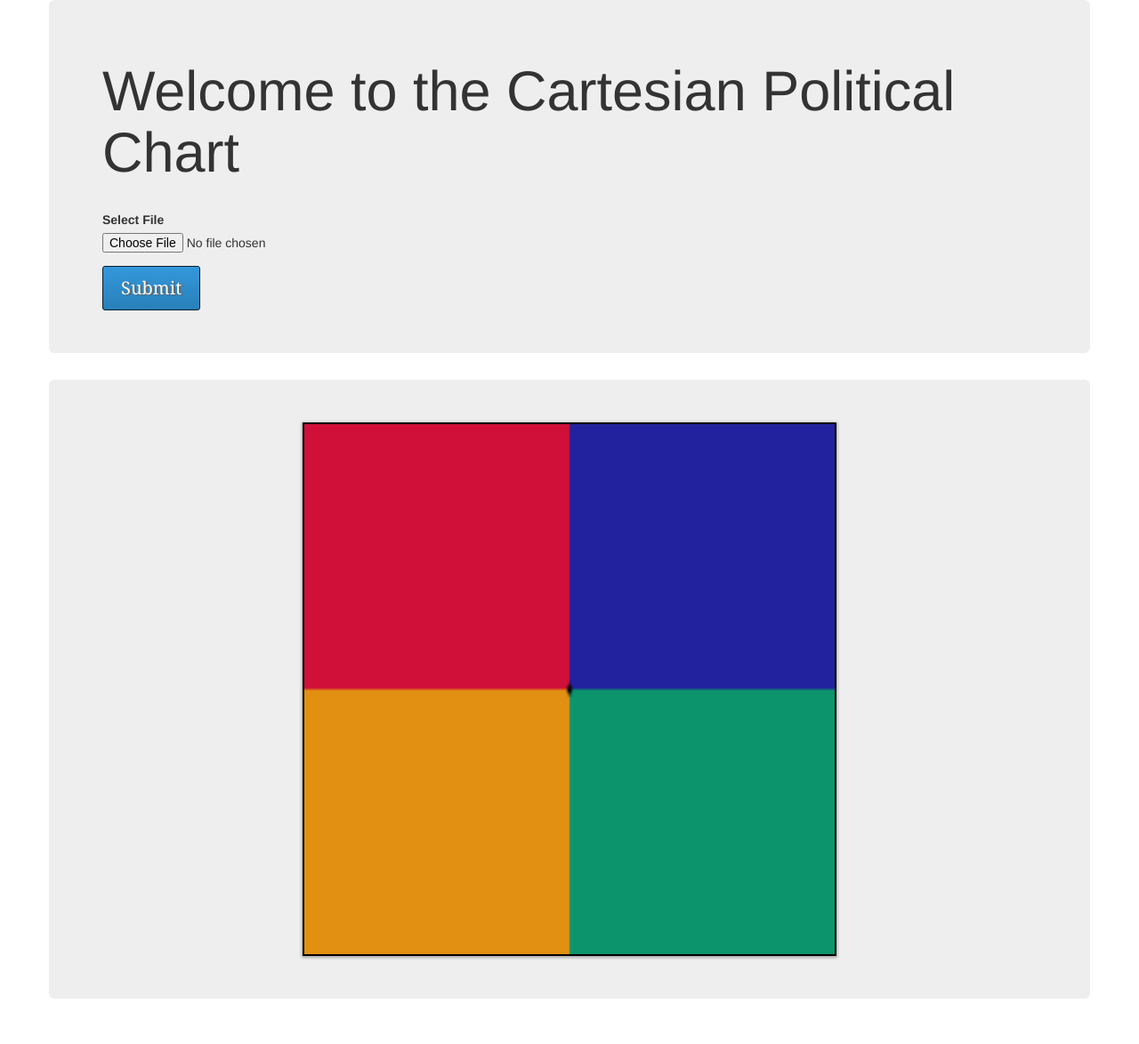
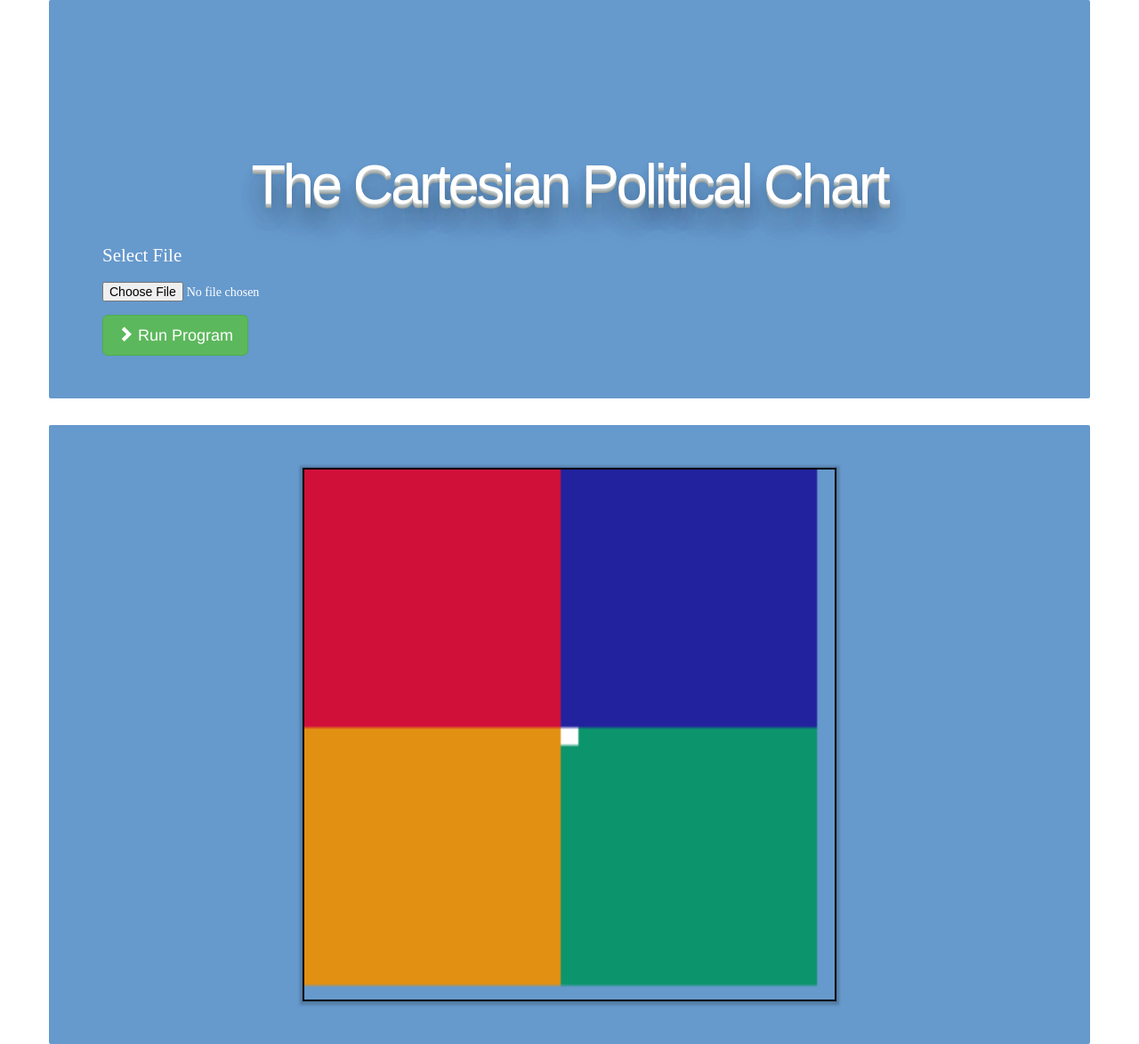
Before and after one commit to chocolatechimpcookie/chart, a plain HTML site: page index.html in a window 1280 px wide. Shown: the whole page at 89% size. Before the commit the page ends 1153 px from the top, so only its background shows below. Drawn offline with nearby package versions, Linux system fonts and the light colour scheme.

Commit message:
Working on conditions. Also changed circle to box

```diff
--- a/index.html
+++ b/index.html
@@ -20,17 +20,16 @@
     <div class="row">
 
         <div class="jumbotron">
-            <h1> Welcome to the Cartesian Political Chart</h1>
+            <div class="header"><h1> The Cartesian Political Chart</h1></div>
             <br>
             <form method="post" >
                 <div class="form-group">
-                <label class="control-label">Select File</label>
-                <input id="input" type="file">
+                <p class="control-label white">Select File</p>
+                <input class="white" id="input" type="file">
                 </div>
             </form>
 
-            <button class="btn">Submit</button>
-        </div>
+		<a id="start" class="btn btn-lg btn-success"><span class="glyphicon glyphicon-chevron-right"></span> Run Program</a></div>
 
         <div class="jumbotron">
             <canvas id="graph"></canvas>
--- a/logic.js
+++ b/logic.js
@@ -1,69 +1,33 @@
+if (window.File && window.FileReader && window.FileList && window.Blob)
+{
+
+
+
+
     var canvas = document.getElementById("graph");
     var con = canvas.getContext("2d");
     con.fillStyle = "rgba(209, 16, 57, 1)";
-            con.fillRect(0,0,150,75);
+    con.fillRect(0,0,145,73);
     //^authleft
     con.fillStyle = "rgba(34, 34, 158, 1)";
-            con.fillRect (150, 0, 150, 75);
+    con.fillRect (145, 0, 145, 73);
     //auth right
     con.fillStyle = "rgba(226, 144, 18, 1)";
-            con.fillRect (0, 75, 150, 75);
+    con.fillRect (0, 73, 145, 73);
     //lib left
     con.fillStyle = "rgba(12, 149, 108, 1)";
-            con.fillRect (150, 75, 150, 75);
-            con.fillStyle = 'black';
+    con.fillRect (145, 73, 145, 73);
     //lib right
-            con.beginPath();
-            con.arc(150, 75, 1.5, 0, Math.PI*2, true);
-            con.closePath();
+
+    con.fillStyle = 'white';
+    con.fillRect(145,73, 10,5);
     con.fill();
-            //dot
-
-//            arc placement
-           //(x, but at its left most = 0, 150 = center, 300 = right most
-           //,y at its top most = 0, 75 = center, 112.5  center of lib, 150 = bottom )
-
-          //0- 300 left-right     center = 150
-          //0-75 top-bottom       center = 75
-          // Points system, and it needs to stay within the 100 percent range
-          //How do I make sure it stays within the range?
-          //Need to turn any number into a range of 1
-          // But I'd also need a standard or extremity/non extremity
-          //larger numbers matter
-          //I guess use corpus size? That doesn't really put someone in place of extremity
-          //I guess what matters is HOW far they are from the 0.
-
-          //left and right:
-            //if x = 0, then x = 150
-            // if greater than/ less than:
-                // + or - 150
-            //top and down:
-            //if y = 0, then y = 75
-            // if greater than/ less than;
-                // + or - 75
 
 
-            //This will put people in a quadrant moreso than an actual place
-            //Because the basis is whether they are in the center
-            //SO, left words will cancel out right words
-            //the more left, the less closer to zero.
 
-            //What I could use is words that are picked up as political language in the file
-            // variables in program:
-            // left words
-            // right words
-            // top words
-            // bottom words
+}
 
-            //Depends on the tree as well, whether it is by quadrant or by axis
-            //so the alternative could be
-            //left bottom
-            //left top
-            //right top
-            //right bottom//
-            //I can pit these against each as well but it'll take more thinking
-            //What I can use for logic is make add to both directions depending on quadrant
-            //left bottom +left + bottom
-            //left top +left + top
-            //right top +top + right
-            //right bottom +right + bottom
+else
+{
+    alert("File APIs are not supported on this browser and the application will now halt.")
+}
--- a/main.css
+++ b/main.css
@@ -1,32 +1,14 @@
 
 
-.btn {
-  background: #3498db;
-  background-image: -webkit-linear-gradient(top, #3498db, #2980b9);
-  background-image: -moz-linear-gradient(top, #3498db, #2980b9);
-  background-image: -ms-linear-gradient(top, #3498db, #2980b9);
-  background-image: -o-linear-gradient(top, #3498db, #2980b9);
-  background-image: linear-gradient(to bottom, #3498db, #2980b9);
-  -webkit-border-radius: 3;
-  -moz-border-radius: 3;
-  border-radius: 3px;
-  text-shadow: 2px 1px 1px #666666;
-  font-family: Georgia;
-  color: #ffffff;
-  font-size: 20px;
-  padding: 10px 20px 10px 20px;
-  border: solid #031d2e 1px;
-  text-decoration: none;
+.jumbotron
+{
+  background: #6699CC;
 }
 
-.btn:hover {
-  background: #3cb0fd;
-  background-image: -webkit-linear-gradient(top, #3cb0fd, #3498db);
-  background-image: -moz-linear-gradient(top, #3cb0fd, #3498db);
-  background-image: -ms-linear-gradient(top, #3cb0fd, #3498db);
-  background-image: -o-linear-gradient(top, #3cb0fd, #3498db);
-  background-image: linear-gradient(to bottom, #3cb0fd, #3498db);
-  text-decoration: none;
+
+.container .jumbotron
+{
+    border-radius: 2px;
 }
 
 
@@ -38,10 +20,45 @@
     width: 600px;
     height: 600px;
     border: 2px black solid;
-    box-shadow: 0px 1px 3px 1px rgba(0, 0, 0, 0.3);
+    box-shadow:
+    0px 1px 3px 3px rgba(0, 0, 0, 0.2);
+
 }
 
-/**
+
+.header
+{
+  font: 900 120px/1 'Source Sans Pro', Arial, sans-serif;
+  background: #6699CC;
+  color: white;
+  text-align: center; letter-spacing: -3px;
+  padding-top: 10%;
+}
+
+h1
+{
+
+  text-shadow:
+  0 1px 0 hsl(174,5%,80%),
+  0 2px 0 hsl(174,5%,75%),
+  0 3px 0 hsl(174,5%,70%),
+  0 4px 0 hsl(174,5%,65%),
+  0 5px 0 hsl(174,5%,60%),
+/*     white bubble*/
+  0 5px 10px rgba(0,0,0,.1),
+  0 20px 20px rgba(0,0,0,.1),
+  0 30px 30px rgba(0,0,0,.1),
+  0 20px 30px rgba(0,0,0,.1),
+  0 20px 30px rgba(0,0,0,.1);
+/*black shadows*/
+/*horizontal based gos up*/
+}
+/*HSL hue, saturation, lightness*/
+/*hue is color wheel degree, saturation         */
+/*text-shadow: h-shadow v-shadow blur-radius color;*/
+
+ p, label, input, .white, #file, button
 {
     font-family: Ubuntu;
-}*/
+    color: white;
+}
```
Also changed, not shown: conditions/ffa_IFS.txt (added), conditions/rvl_IFS.txt (added), conditions/tvb_IFS.txt (added), 5 other files. Lines whose indentation alone changed are shown as unchanged.
